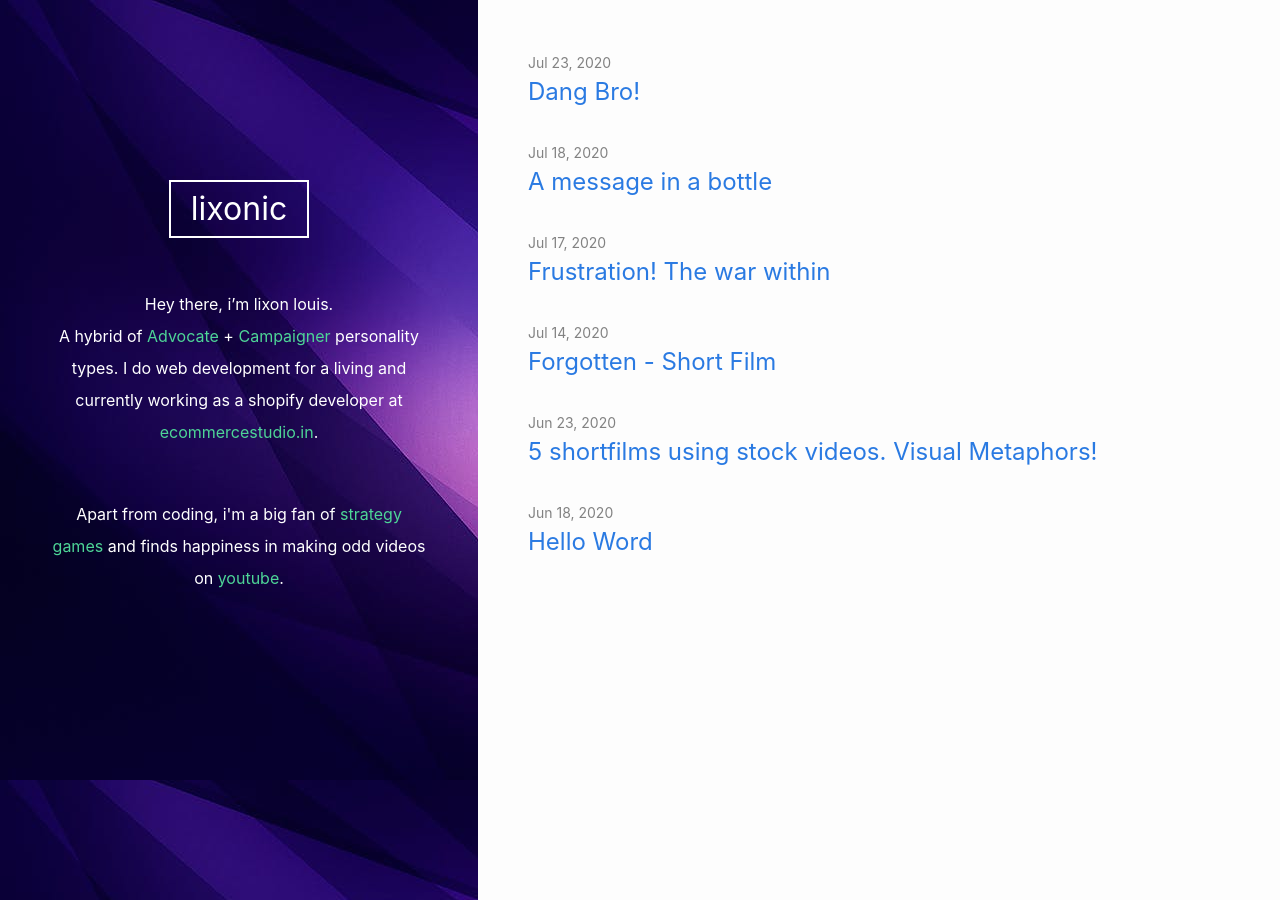
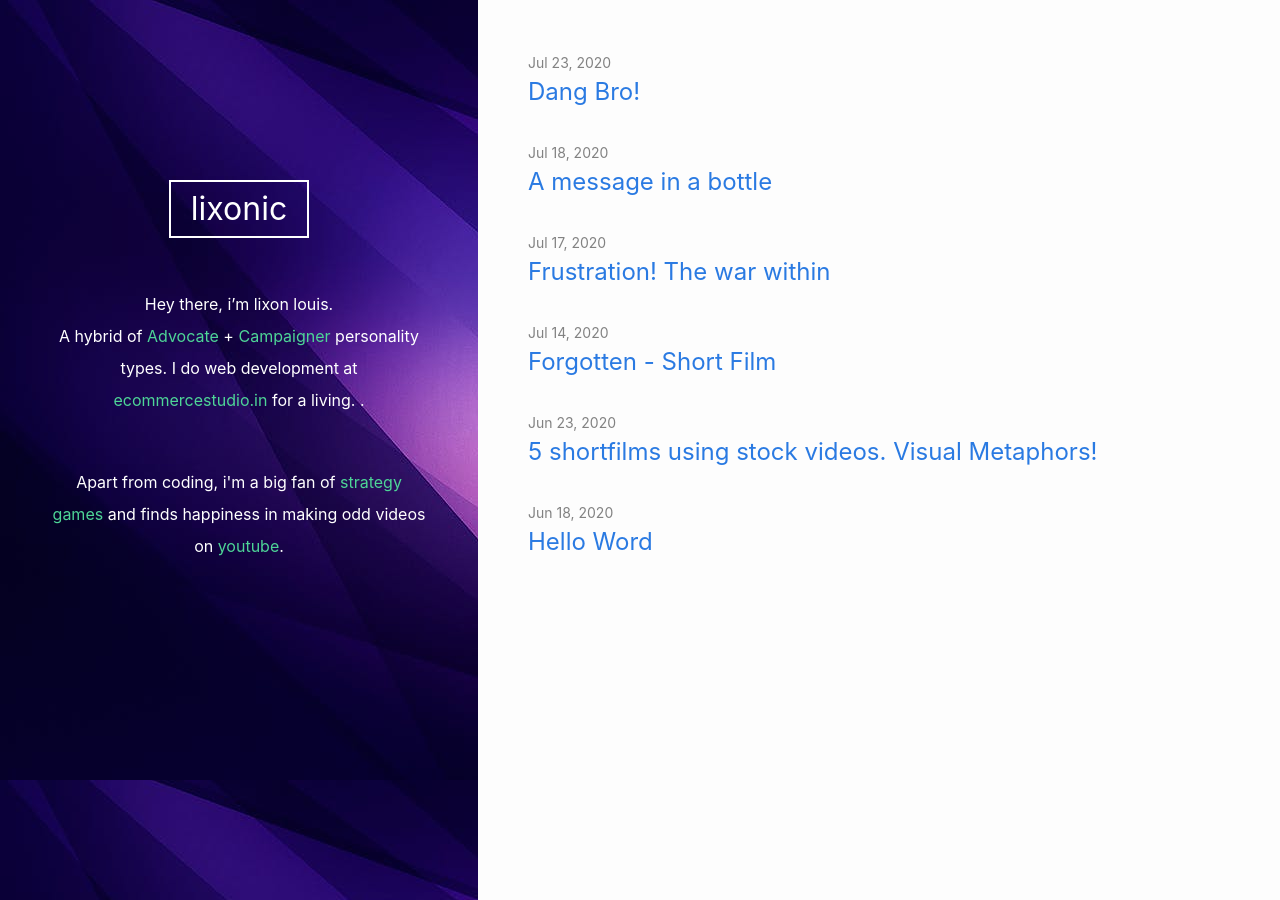
Before and after one commit to lixonic/lixonic, a Jekyll site: the page built from index.markdown, in a window 1280 px wide. Built offline with Jekyll 4.4.1, drawn with Linux system fonts in a browser that asks for light colours.

Commit message:
update content

```diff
--- a/_includes/header.html
+++ b/_includes/header.html
@@ -8,8 +8,8 @@
     <a href="https://www.16personalities.com/enfp-personality" target="_blank"> Campaigner </a>personality types.
 
 
-    I do web development for a living and currently working as a  shopify developer at
-    <a href="https://ecommercestudio.in/" target="_blank">ecommercestudio.in</a>.
+    I do web development at  <a href="https://ecommercestudio.in/" target="_blank">ecommercestudio.in</a> for a living.
+   .
 
 
 
```
